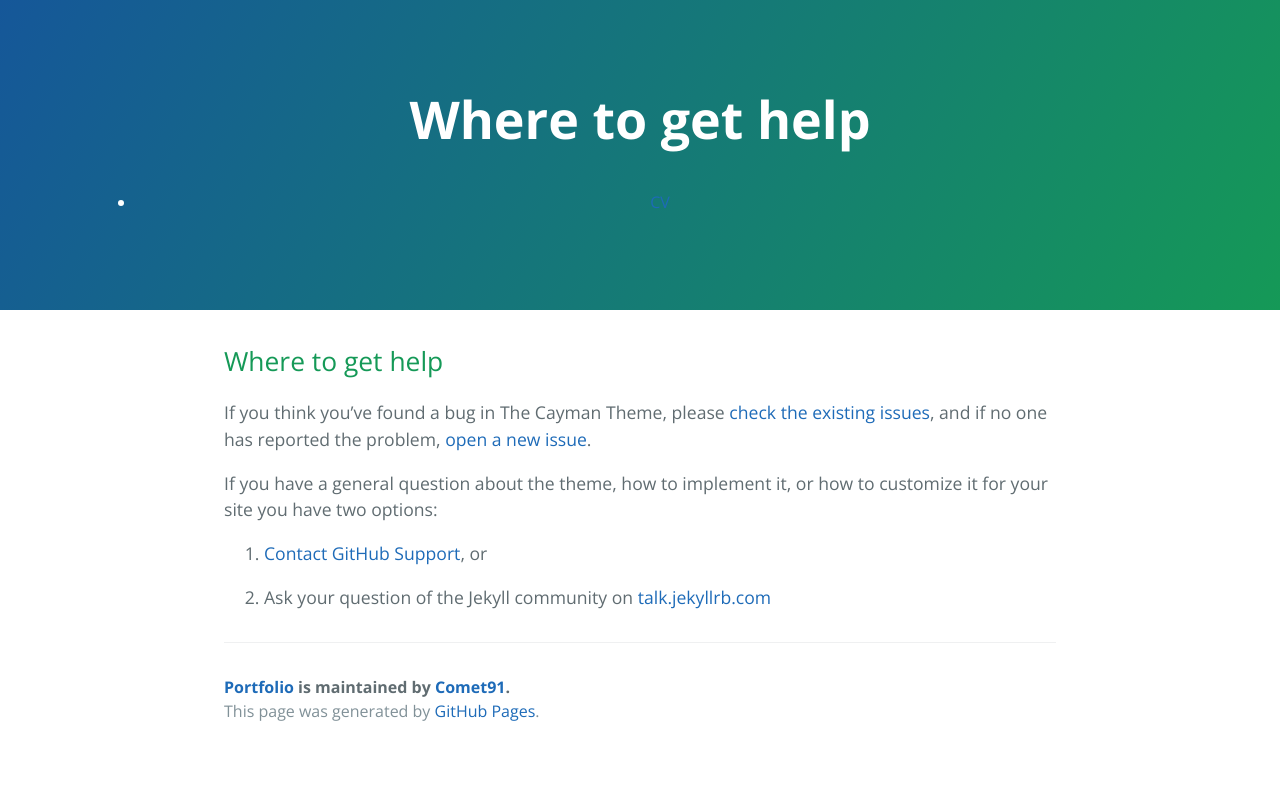
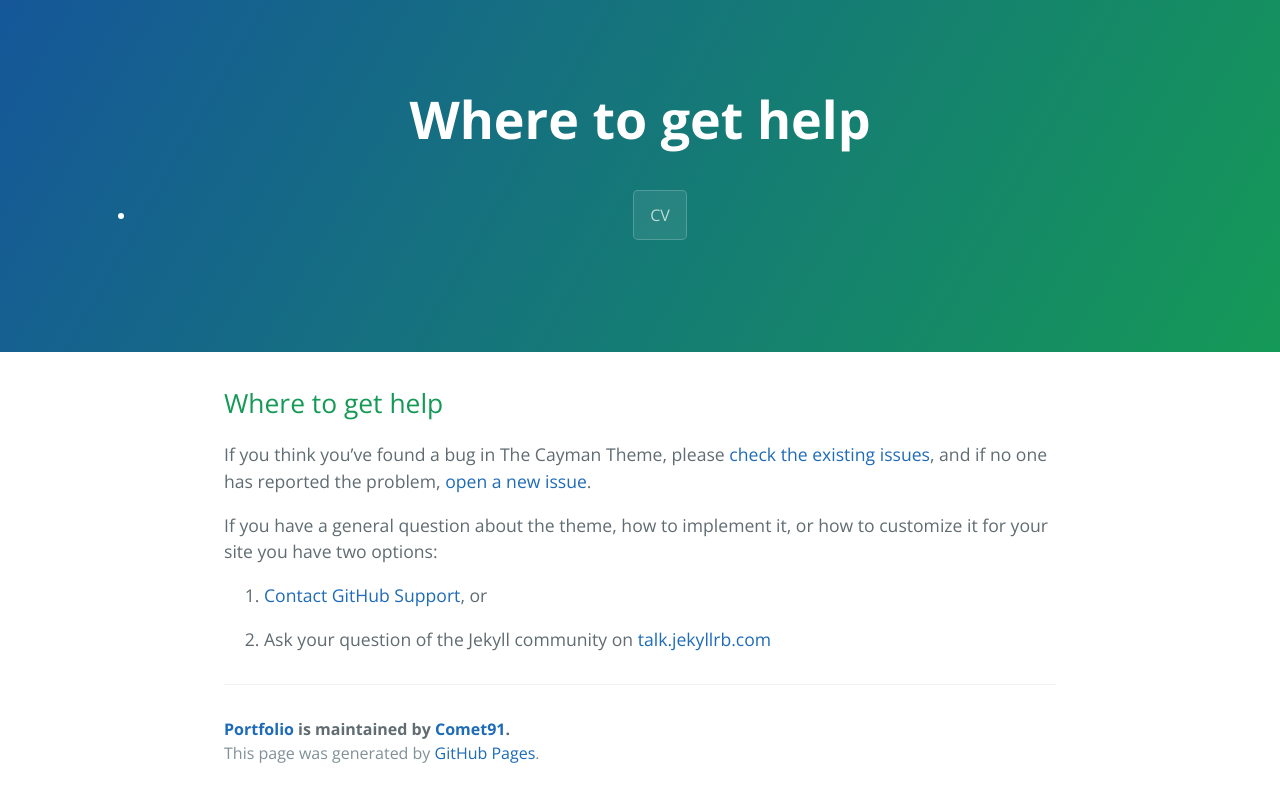
Before and after one commit to Comet91/Portfolio, a Jekyll site: the page built from docs/SUPPORT.md, in a window 1280 px wide. Shown: the top 802 px of the page. Built offline with Jekyll 4.4.1, drawn with Linux system fonts in a browser that asks for light colours; our own code applies the rules of GitHub Pages for plain Markdown files; the repository's description, which GitHub fills in, is left out.

Commit message:
Update nav.html

```diff
--- a/_includes/nav.html
+++ b/_includes/nav.html
@@ -1,5 +1,5 @@
 <ul>
   <li>
-    <a href="cv.html">CV</a>
+    <a href="cv.html" class="btn">CV</a>
   </li>
 </ul>
```
